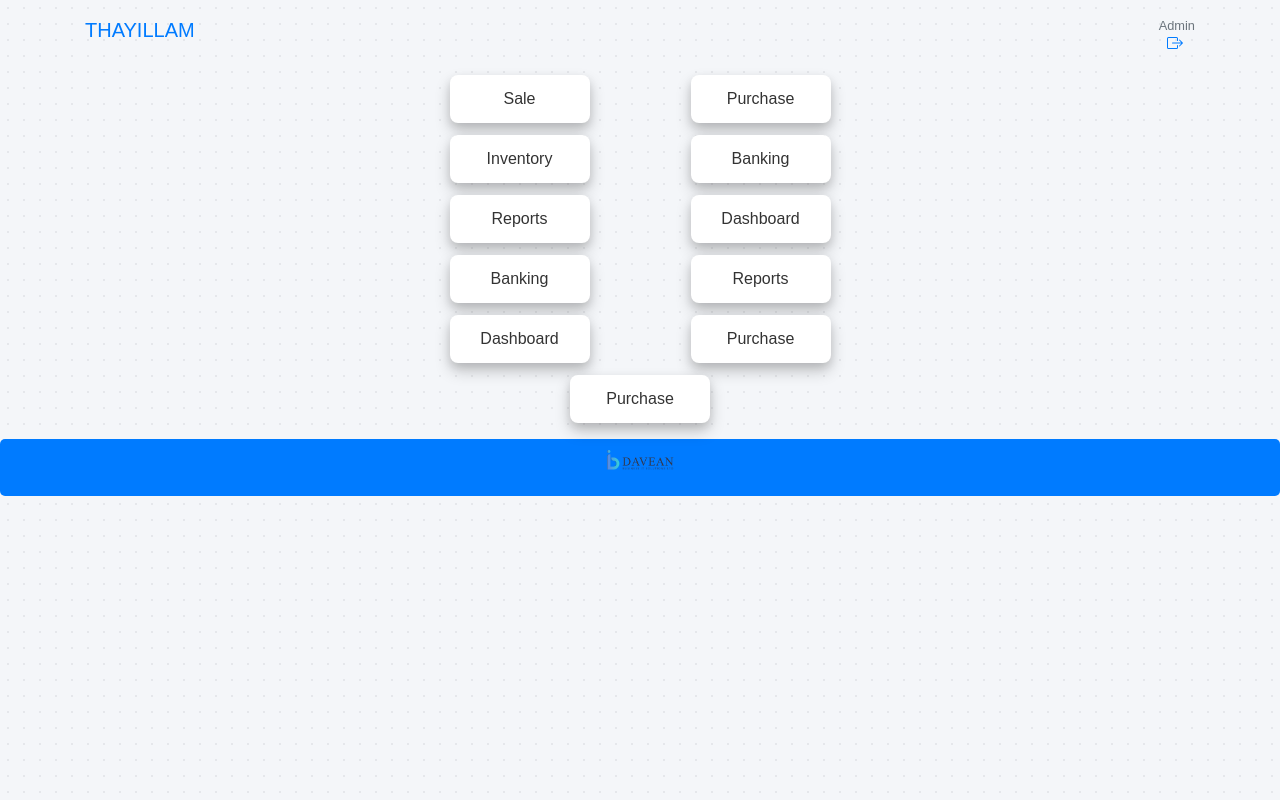
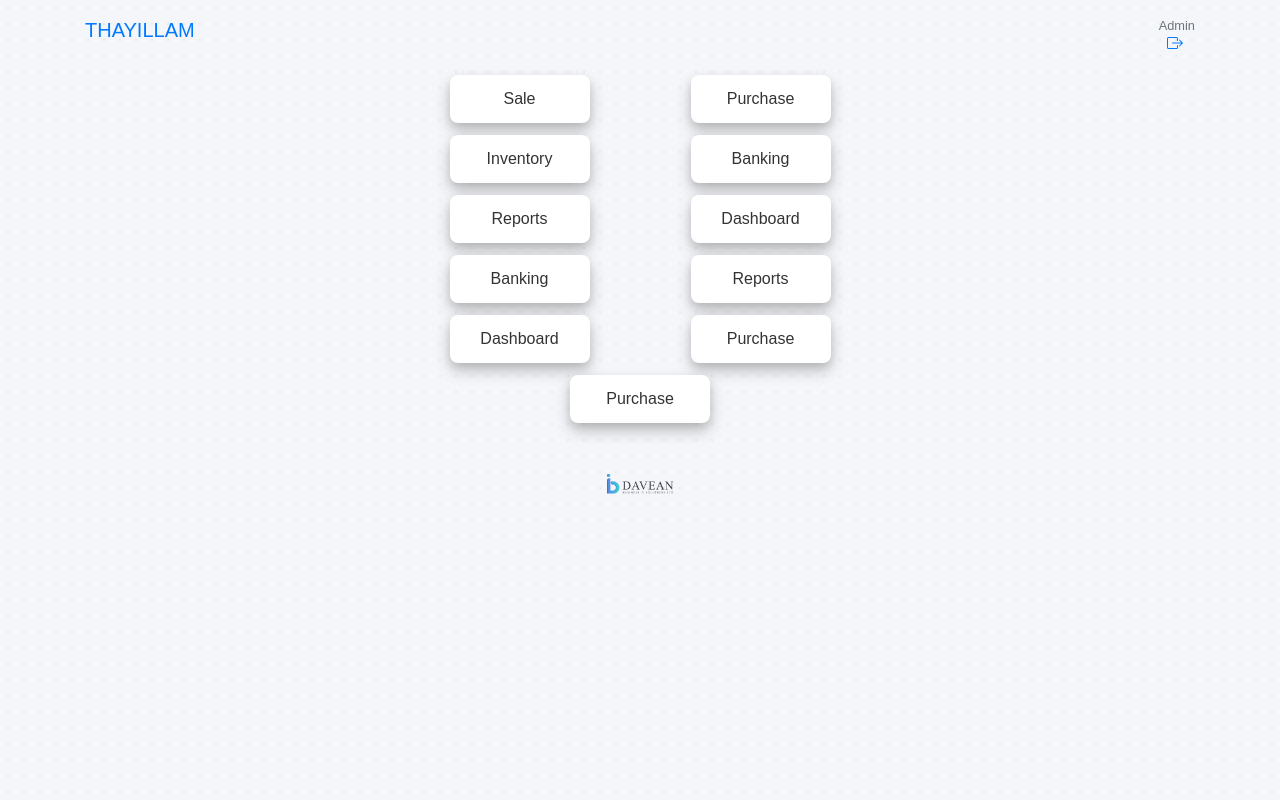
Before and after one commit to DaveanIT/mpower-design, a plain HTML site: page menu.html in a window 1280 px wide. Drawn offline with nearby package versions, Linux system fonts and the light colour scheme.

Commit message:
06-12-2024

```diff
--- a/css/menu.css
+++ b/css/menu.css
@@ -78,7 +78,6 @@ body {
 
 /* Footer styling */
 footer {
-    background-color: #007bff;
     color: white;
     padding: 10px;
     border-radius: 5px;
```
Also changed, not shown: menu.html (+1 -1 lines).
